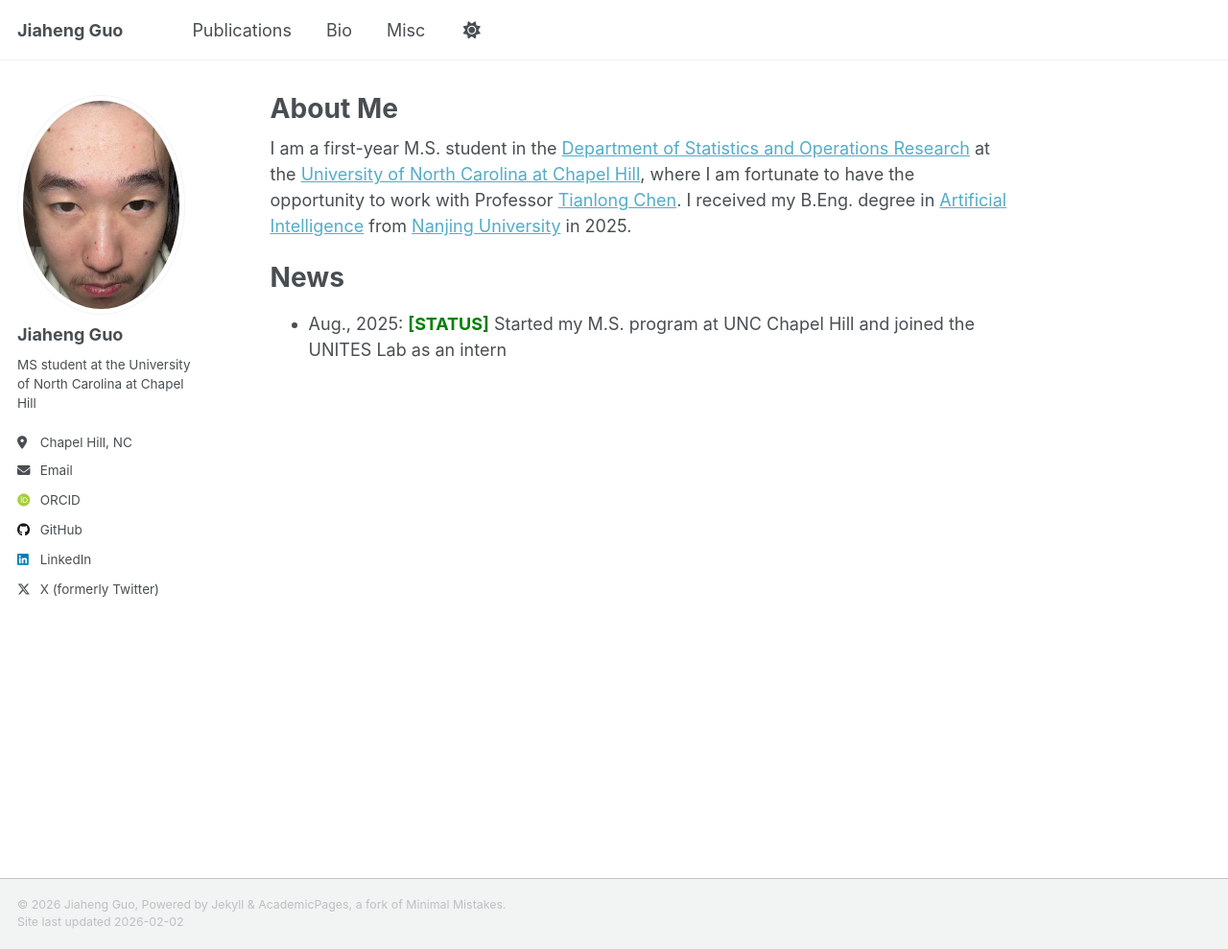
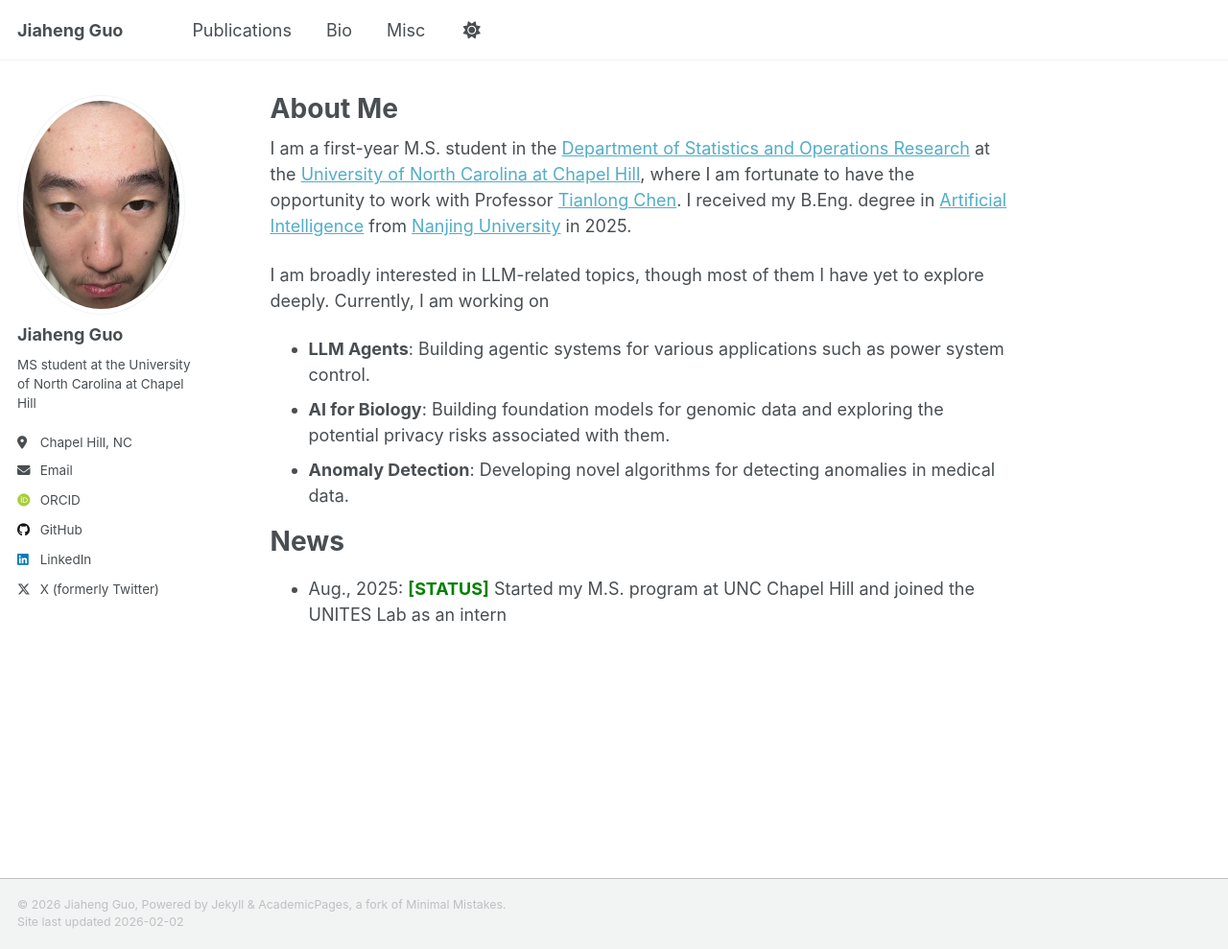
Before and after one commit to jiaheng-guo/jiaheng-guo.github.io, a Jekyll site: the page built from _pages/about.md, in a window 1280 px wide and 989 px high. Shown: the whole window at 96% size. Built offline with Jekyll 4.4.1, drawn with Linux system fonts in a browser that asks for light colours; some web fonts are replaced; a script that is not in the unit is left out.

Commit message:
modify repo structure

```diff
--- a/_pages/about.md
+++ b/_pages/about.md
@@ -10,6 +10,11 @@ redirect_from:
 <!-- <font color="red">🚧 THIS SITE IS <b>UNDER CONSTRUCTION</b> 🚧</font> -->
 
 I am a first-year M.S. student in the [Department of Statistics and Operations Research](https://stor.unc.edu/) at the [University of North Carolina at Chapel Hill](https://www.unc.edu/), where I am fortunate to have the opportunity to work with Professor [Tianlong Chen](https://tianlong-chen.github.io/). I received my B.Eng. degree in [Artificial Intelligence](https://ai.nju.edu.cn/) from [Nanjing University](https://www.nju.edu.cn/en/) in 2025.
+
+I am broadly interested in LLM-related topics, though most of them I have yet to explore deeply. Currently, I am working on
+- <b>LLM Agents</b>: Building agentic systems for various applications such as power system control.
+- <b>AI for Biology</b>: Building foundation models for genomic data and exploring the potential privacy risks associated with them.
+- <b>Anomaly Detection</b>: Developing novel algorithms for detecting anomalies in medical data.
 
 
 <!-- <b><font color="green">[STATUS]</font></b>  -->
```
